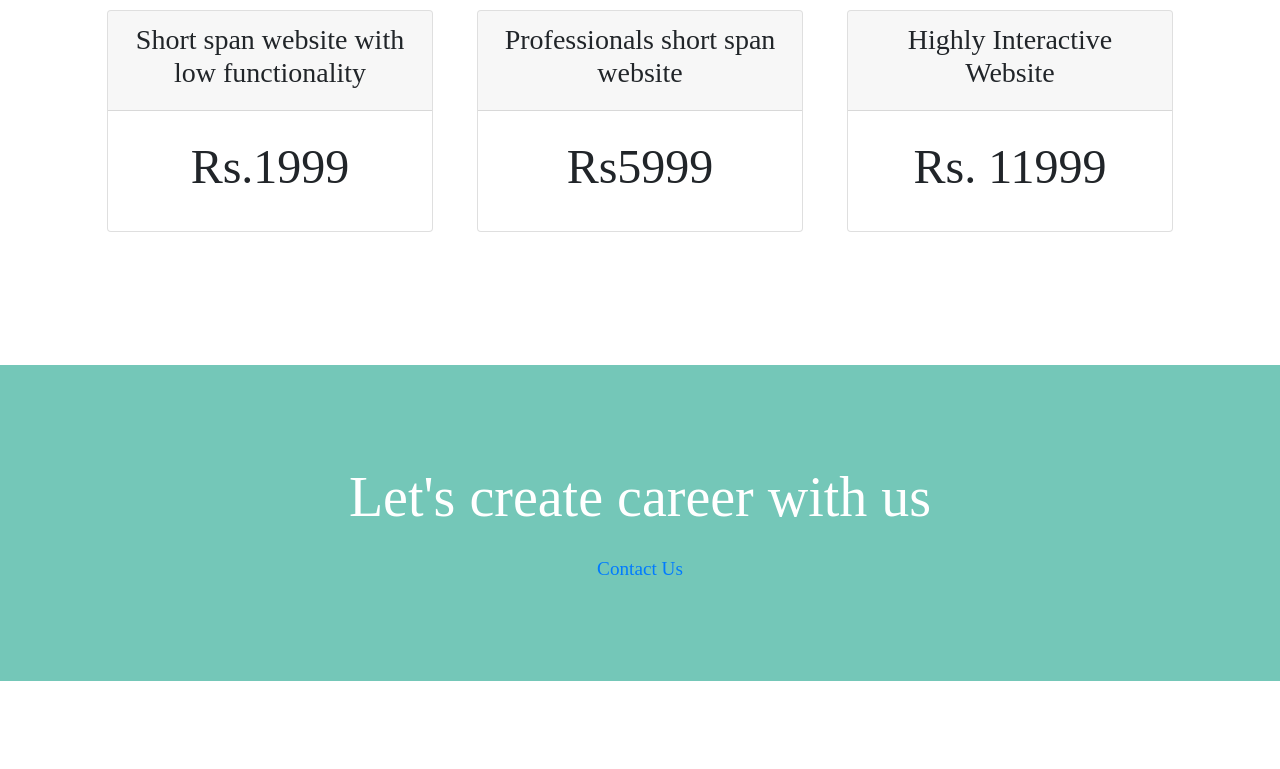
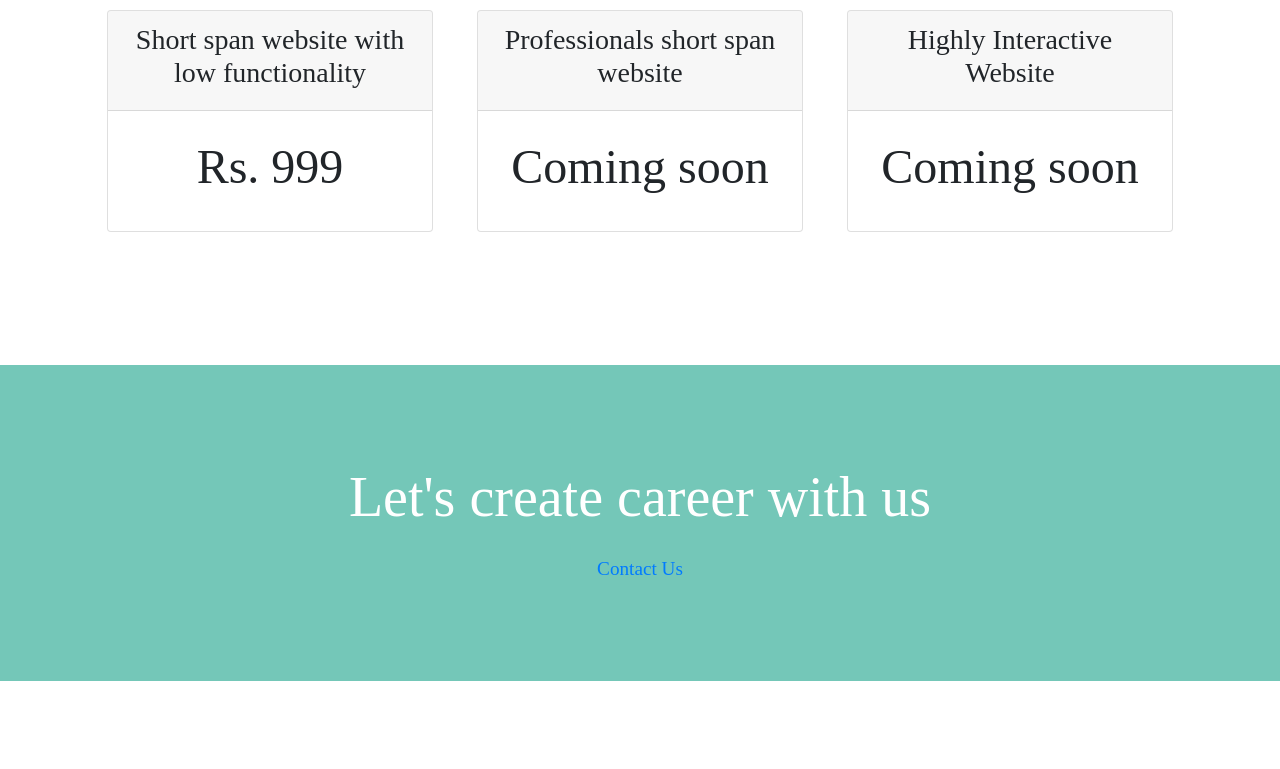
Before and after one commit to ASGAJBHIYE/Fibbsdevelopment, a plain HTML site: page index.html in a window 1280 px wide. Shown: the part 1440-2209 px from the top of the page. Drawn offline with nearby package versions, Linux system fonts and the light colour scheme.

Commit message:
Add files via upload

```diff
--- a/index.html
+++ b/index.html
@@ -161,7 +161,7 @@
             <h3>Short span website with low functionality</h3>
           </div>
           <div class="card-body">
-            <h2 class="price-text">Rs.1999</h2>
+            <h2 class="price-text">Rs. 999</h2>
             <!-- <p>5 Matches Per Day</p>
             <p>10 Messages Per Day</p>
             <p>Unlimited App Usage</p> -->
@@ -176,7 +176,7 @@
             <h3>Professionals short span website</h3>
           </div>
           <div class="card-body">
-            <h2 class="price-text">Rs5999</h2>
+            <h2 class="price-text">Coming soon</h2>
             <!-- <p>Unlimited Matches</p>
             <p>Unlimited Messages</p>
             <p>Unlimited App Usage</p> -->
@@ -191,7 +191,7 @@
             <h3>Highly Interactive Website</h3>
           </div>
           <div class="card-body">
-            <h2 class="price-text">Rs. 11999</h2>
+            <h2 class="price-text">Coming soon</h2>
             <!-- <p>Pirority Listing</p>
             <p>Unlimited Matches</p>
             <p>Unlimited Messages</p>
```
